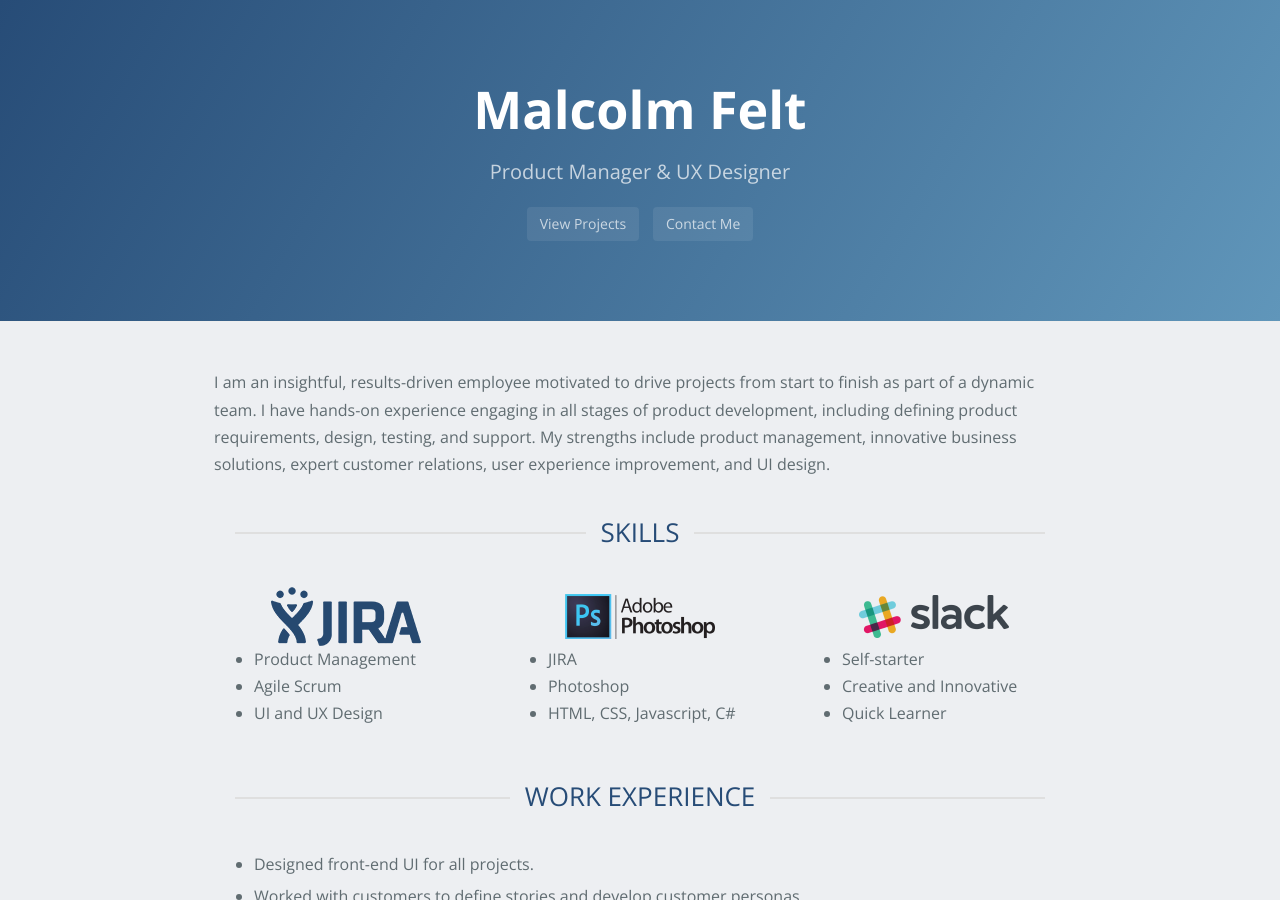
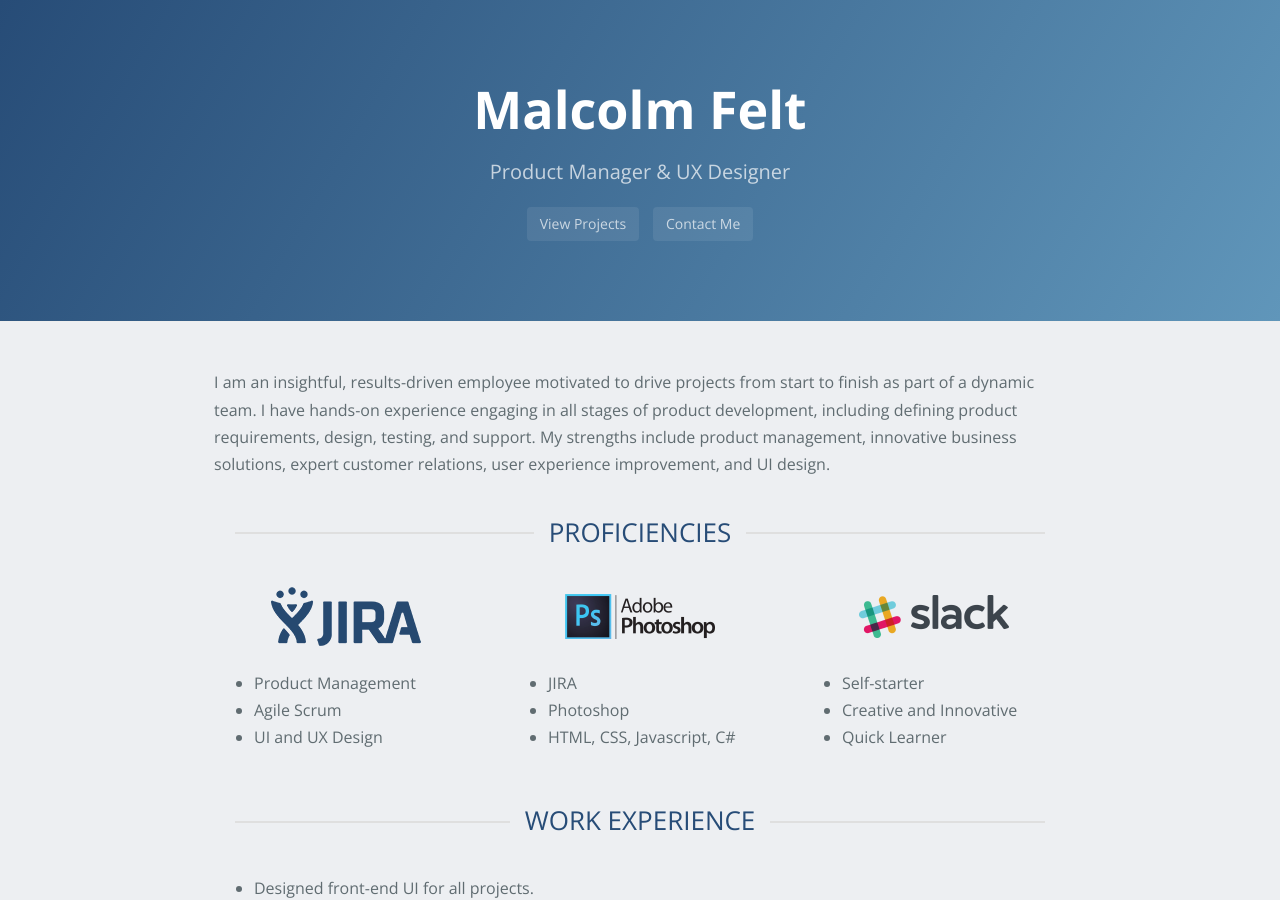
Before and after one commit to mfelt/mfelt.github.io, a Jekyll site: the page built from index.md, in a window 1280 px wide and 900 px high. Built offline with Jekyll 4.4.1, drawn with Linux system fonts in a browser that asks for light colours; nearby versions of some CDN libraries; our own code applies the rules of GitHub Pages for plain Markdown files.

Commit message:
Margin changes

```diff
--- a/index.md
+++ b/index.md
@@ -1,14 +1,14 @@
 <br>
 I am an insightful, results-driven employee motivated to drive projects from start to finish as part of a dynamic team. I have hands-on experience engaging in all stages of product development, including defining product requirements, design, testing, and support. My strengths include product management, innovative business solutions, expert customer relations, user experience improvement, and UI design.
 
-{% include h2 text="Skills" %}
+<h2><span>Proficiencies</span></h2>
 
 <div class="row">
   <div class="col-xs-12 col-sm-4">
   <div class="text-center">
     {% include image image="jira" %}
   </div>
-    <ul style="margin-bottom: 15px !important;">
+    <ul style="margin-bottom: 15px !important; margin-top: 24px;">
       <li>Product Management</li>
       <li>Agile Scrum</li>
       <li>UI and UX Design</li>
@@ -18,7 +18,7 @@ I am an insightful, results-driven employee motivated to drive projects from sta
   <div class="text-center">
     {% include image image="photoshop" %}
   </div>
-    <ul style="margin-bottom: 15px !important;">
+    <ul style="margin-bottom: 15px !important; margin-top: 24px;">
       <li>JIRA</li>
       <li>Photoshop</li>
       <li>HTML, CSS, Javascript, C#</li>
@@ -28,7 +28,7 @@ I am an insightful, results-driven employee motivated to drive projects from sta
   <div class="text-center">
     {% include image image="slack" %}
   </div>
-    <ul style="margin-bottom: 15px !important;">
+    <ul style="margin-bottom: 15px !important; margin-top: 24px;">
       <li>Self-starter</li>
       <li>Creative and Innovative</li>
       <li>Quick Learner</li>
```
